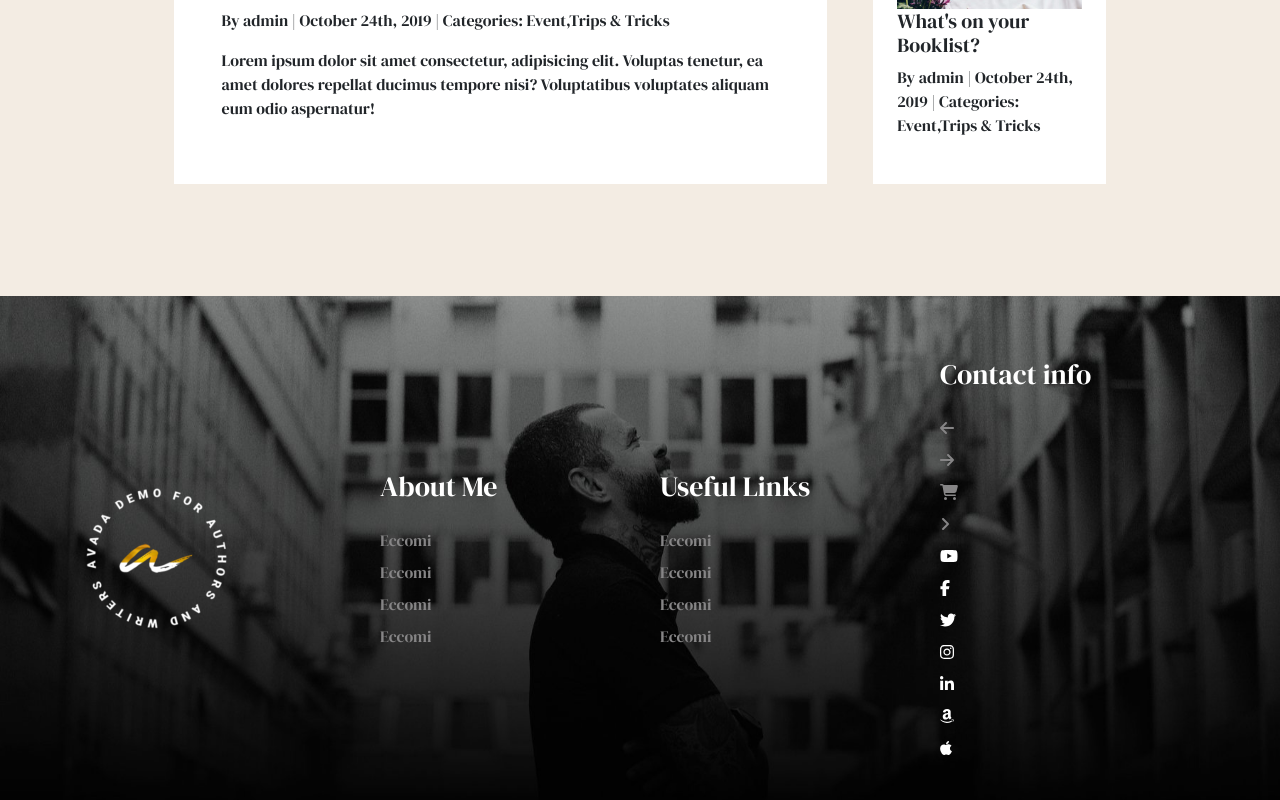
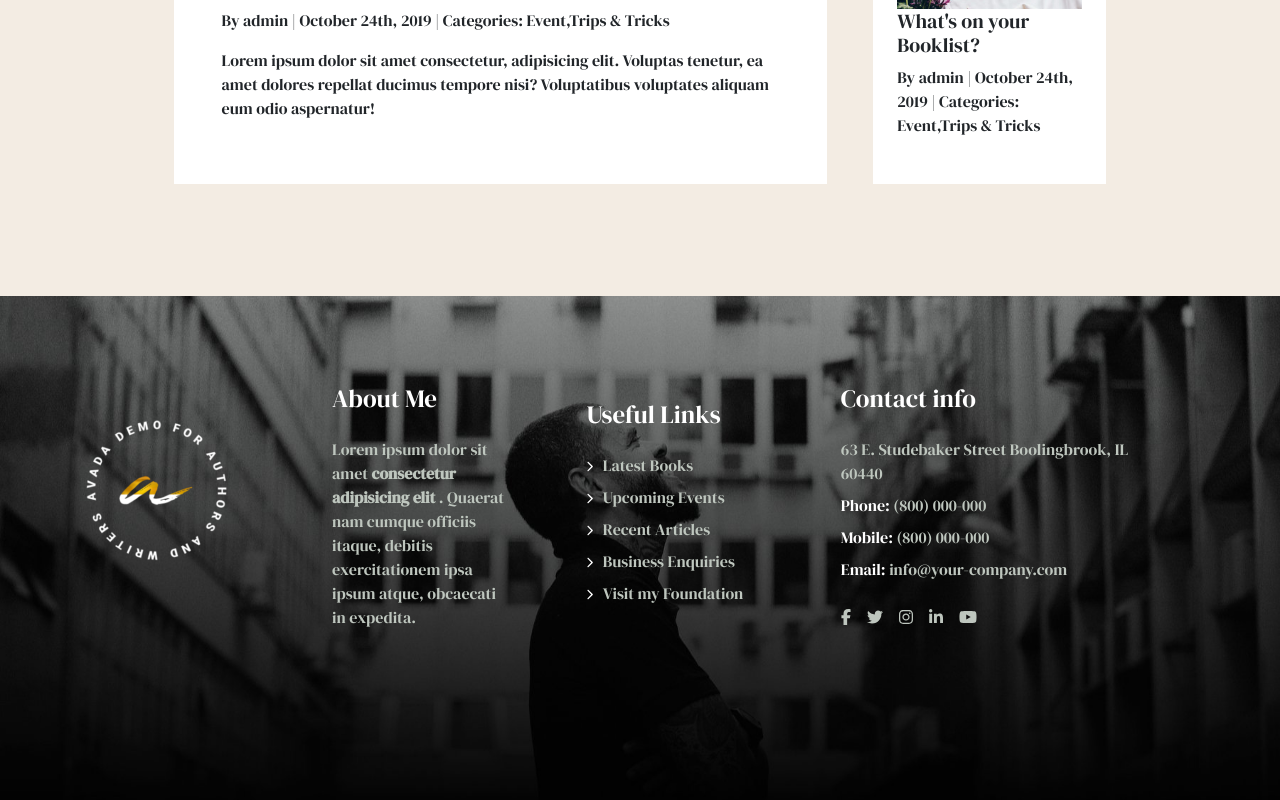
Before and after one commit to AntonioSabella/proj-html-vuejs, a Vue app: page / in a window 1280 px wide. Shown: the part 4840-5640 px from the top of the page. Built offline with nearby package versions, Linux system fonts and the light colour scheme; a web font is replaced by a local one.

Commit message:
Add restyling to FooterComponent

```diff
--- a/src/components/FooterComponent.vue
+++ b/src/components/FooterComponent.vue
@@ -3,51 +3,42 @@
     <footer id="site_footer">
         <div class="container-fluid h-100">
           <div class="row row-cols-2 h-100">
-          <div class="col w-25 d-flex align-items-center justify-content-center h-100 pb-3">
+            <div class="col w-25 d-flex align-items-center justify-content-center h-75 pb-3">
               <div class="logo_footer">
                 <img width="200" src="@/assets/img/author-logo-round-200x205.png" alt="">
               </div>
             </div>
             <div class="col w_70">
-            <div class="row row-cols-3 h-100 p-5 justify-content-between footer_sections">
-              <div class="col w_30 d-flex justify-content-center flex-column footer_about">
+              <div class="row row-cols-3 h-100 py-5 ps-0 pe-5 footer_sections">
+                <div class="col w_30 h-75 d-flex justify-content-center flex-column footer_about">
                   <h5>About Me</h5>
+                  <p class="w-75">Lorem ipsum dolor sit amet <strong>consectetur adipisicing elit</strong> . Quaerat nam cumque officiis itaque, debitis exercitationem ipsa ipsum atque, obcaecati in expedita.</p>
+                </div>
+                <div class="col w_30 h-75 d-flex justify-content-center flex-column footer_useful">
+                  <h5>Useful Links</h5>
                     <ul>
-                  <li><a href="#">Eccomi</a></li>
-                  <li><a href="#">Eccomi</a></li>
-                  <li><a href="#">Eccomi</a></li>
-                  <li><a href="#">Eccomi</a></li>
+                      <li><span><font-awesome-icon icon="fa-solid fa-chevron-right" /></span><a href="#">Latest Books</a></li>
+                      <li><span><font-awesome-icon icon="fa-solid fa-chevron-right" /></span><a href="#">Upcoming Events</a></li>
+                      <li><span><font-awesome-icon icon="fa-solid fa-chevron-right" /></span><a href="#">Recent Articles</a></li>
+                      <li><span><font-awesome-icon icon="fa-solid fa-chevron-right" /></span><a href="#">Business Enquiries</a></li>
+                      <li><span><font-awesome-icon icon="fa-solid fa-chevron-right" /></span><a href="#">Visit my Foundation</a></li>
+
                     </ul>
                 </div>
-              <div class="col w_30 d-flex justify-content-center flex-column footer_useful">
-                <h5>Useful Links</h5>
-                  <ul>
-                    <li><a href="#">Eccomi</a></li>
-                    <li><a href="#">Eccomi</a></li>
-                    <li><a href="#">Eccomi</a></li>
-                    <li><a href="#">Eccomi</a></li>
+                <div class="col w_40 h-75 pt-2 d-flex justify-content-center flex-column footer_contacts">
+                  <h5 class="">Contact info</h5>
+                    <ul class="contact_list text-white">
+                      <li><a class="active" href="#">63 E. Studebaker Street Boolingbrook, IL 60440</a></li>
+                      <li>Phone: <a class="active" href="#">(800) 000-000</a></li>
+                      <li>Mobile: <a class="active" href="#">(800) 000-000</a></li>
+                      <li>Email: <a class="active" href="#">info@your-company.com</a></li>
                     </ul>
-              </div>
-              <div class="col w_30 d-flex justify-content-center flex-column footer_contacts">
-                <h5>Contact info</h5>
-                  <ul class="text-white">
-                    <li><a href="#"><font-awesome-icon icon="fa-solid fa-arrow-left" /></a></li>
-                    <li><a href="#"><font-awesome-icon icon="fa-solid fa-arrow-right" /></a></li>
-                    <li><a href="#"><font-awesome-icon icon="fa-solid fa-cart-shopping" /></a></li>
-                    <li><a href="#"><font-awesome-icon icon="fa-solid fa-angle-right" /></a></li>
-                    <li><font-awesome-icon icon="fa-brands fa-youtube"/></li>
-                    <li><font-awesome-icon icon="fa-brands fa-facebook-f"/></li>
-                    <li><font-awesome-icon icon="fa-brands fa-twitter"/></li>
-                    <li><font-awesome-icon icon="fa-brands fa-instagram"/></li>
-                    <li><font-awesome-icon icon="fa-brands fa-linkedin-in"/></li>
-                    <li><font-awesome-icon icon="fa-brands fa-amazon"/></li>
-                    <li><font-awesome-icon icon="fa-brands fa-apple"/></li>
-
-
-
-
-
-
+                    <ul class="social_list d-flex">
+                      <li class="pe-3"><font-awesome-icon icon="fa-brands fa-facebook-f"/></li>
+                      <li class="pe-3"><font-awesome-icon icon="fa-brands fa-twitter"/></li>
+                      <li class="pe-3"><font-awesome-icon icon="fa-brands fa-instagram"/></li>
+                      <li class="pe-3"><font-awesome-icon icon="fa-brands fa-linkedin-in"/></li>
+                      <li class="pe-3"><font-awesome-icon icon="fa-brands fa-youtube"/></li>
                     </ul>
                 </div>
               </div>
@@ -79,16 +70,37 @@ export default {
       h5 {
         color: $author-text-white;
         padding-bottom: 1rem;
-        font-size: 28px;
+        font-size: 25px;
         font-weight: 500;
+      }
+      p {
+        color: $author-btn-pumice;
       }
       li {
         padding-bottom: 0.5rem;
         a {
           text-decoration: none;
-          color: $author-text-suva_gray;
+          color: $author-btn-pumice;
         }
-
+        span {
+          color: $author-text-white;
+          margin-right: 0.6rem;
+          font-size: 11px;
+        }
+      }
+      .footer_useful {
+        color: $author-text-white;
+      }
+      .contact_list {
+        li:hover .active {
+          color: $author-text-saffron;
+        }
+      }
+      .social_list {
+        color: $author-btn-pumice;
+        li:hover {
+          color: $author-text-saffron;
+        }
       }
     }
 }
--- a/src/main.js
+++ b/src/main.js
@@ -12,14 +12,14 @@ import "@fontsource/dm-serif-display";
 import { library } from '@fortawesome/fontawesome-svg-core'
 
 /* import specific icons 👇 QUI AGGIUNGI LE ICONE che vuoi usare in camelCase */
-import { faCartShopping, faArrowLeft, faArrowRight, faAngleRight, faFolderPlus} from '@fortawesome/free-solid-svg-icons'
+import { faCartShopping, faArrowLeft, faArrowRight, faAngleRight, faFolderPlus, faChevronRight} from '@fortawesome/free-solid-svg-icons'
 import { faFacebookF, faInstagram, faLinkedinIn, faTwitter, faAmazon, faApple, faYoutube} from '@fortawesome/free-brands-svg-icons'
 
 /* import font awesome icon component */
 import { FontAwesomeIcon } from '@fortawesome/vue-fontawesome'
 
 /* add icons to the library 👇 QUI AGGIUNGI IL NOME DELL'ICONA in camelCase*/
-library.add(faCartShopping, faArrowLeft, faArrowRight, faAngleRight, faFolderPlus, faFacebookF, faInstagram, faLinkedinIn, faTwitter, faAmazon, faApple, faYoutube)
+library.add(faCartShopping, faArrowLeft, faArrowRight, faAngleRight, faFolderPlus, faChevronRight, faFacebookF, faInstagram, faLinkedinIn, faTwitter, faAmazon, faApple, faYoutube)
 
 /* add font awesome icon component */
 Vue.component('font-awesome-icon', FontAwesomeIcon)
```
Lines whose indentation alone changed are shown as unchanged.
